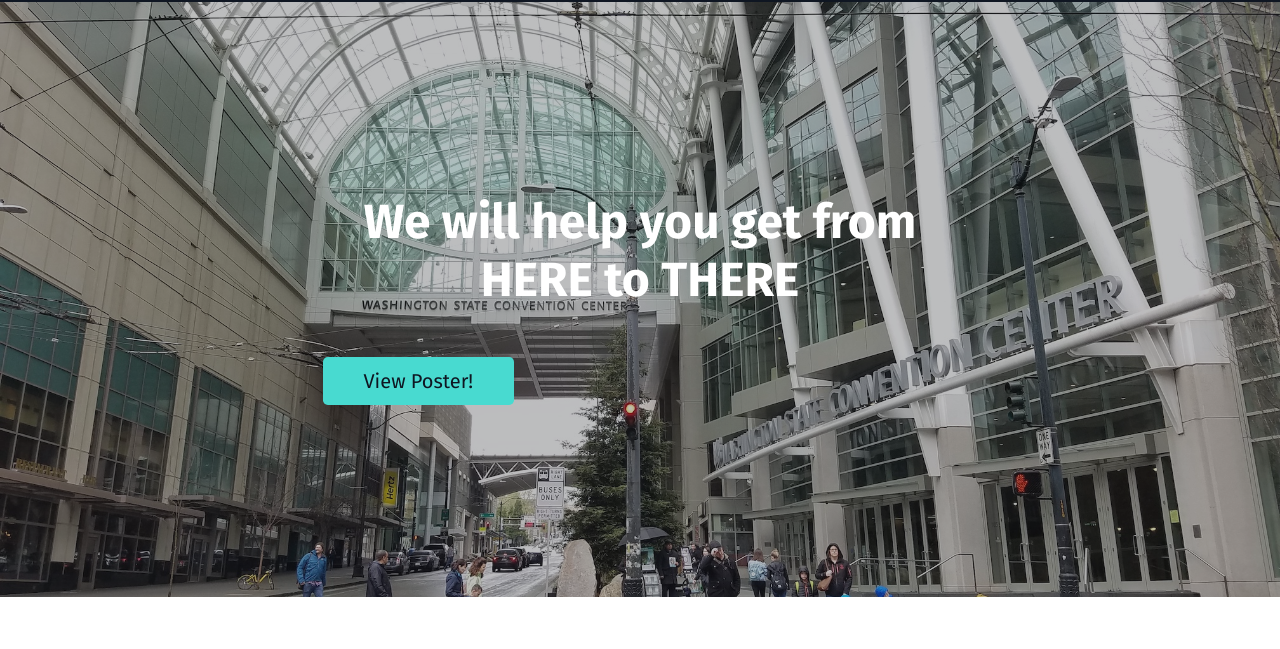
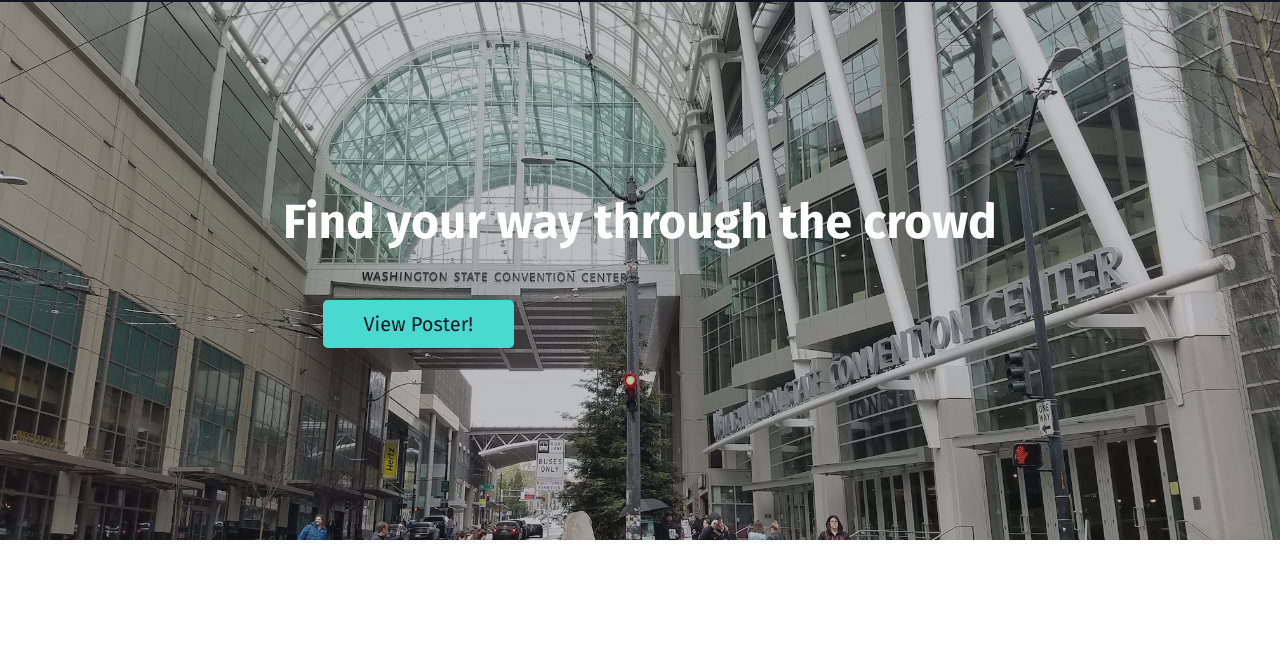
Before and after one commit to jimmybnguyen/heretothere_landingpage, a plain HTML site: page index.html in a window 1280 px wide. Shown: the part 94-743 px from the top of the page. Drawn offline with nearby package versions, Linux system fonts and the light colour scheme.

Commit message:
change header text, trying to fix sponsor msg

```diff
--- a/index.html
+++ b/index.html
@@ -35,7 +35,7 @@
             <div class="container">
               <div class="row">
                 <div class="col-xl-9 mx-auto">
-                  <h1 class="mb-5">We will help you get from <br/>HERE to THERE</h1>
+                  <h1 class="mb-5">Find your way through the crowd</h1>
                 </div>
                 <div class="col-md-10 col-lg-8 col-xl-7 mx-auto">
                   <form>
--- a/style.css
+++ b/style.css
@@ -95,6 +95,7 @@ header.masthead h1 {
 }
 
 .sponsor {
+  position: relative;
   background: url("./img/here-bg.jpg") no-repeat center center;
   -webkit-background-size: cover;
   -moz-background-size: cover;
```
